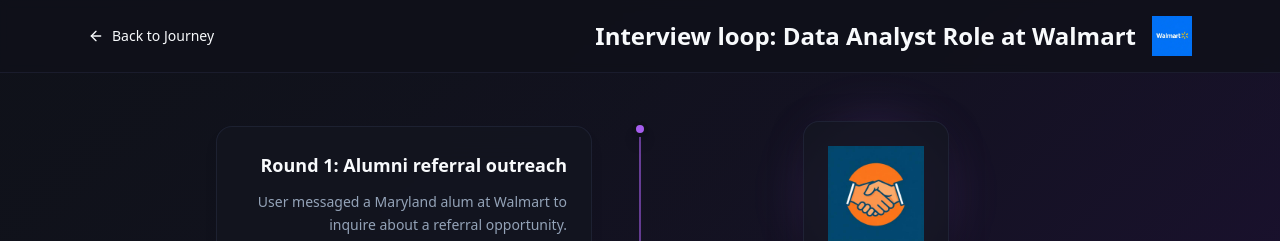
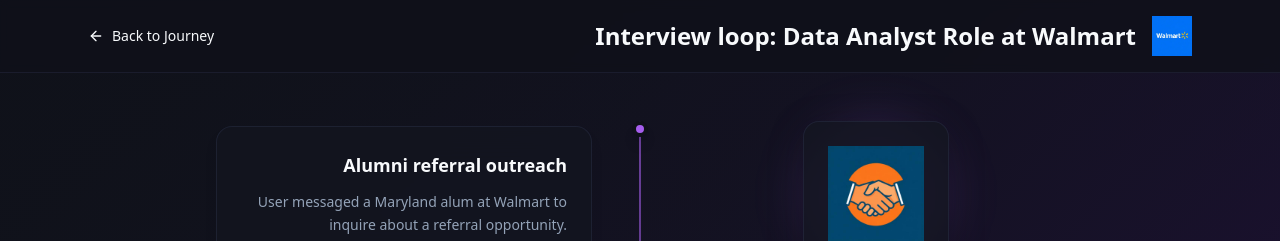
Before and after one commit to Light-houseAI/lighthouse-journey-canvas, a React (Vite) app: page /interview-timeline in a window 1280 px wide. Shown: the top 241 px of the page. Built offline with nearby package versions, Linux system fonts and the light colour scheme.

Commit message:
Update event title
Updated the event title to "Alumni referral outreach".

```diff
--- a/src/pages/InterviewTimeline.tsx
+++ b/src/pages/InterviewTimeline.tsx
@@ -19,7 +19,7 @@ interface TimelineEvent {
 const timelineEvents: TimelineEvent[] = [
   {
     id: 1,
-    title: "Round 1: Alumni referral outreach",
+    title: "Alumni referral outreach",
     description: "User messaged a Maryland alum at Walmart to inquire about a referral opportunity.",
     illustration: handshakeIcon,
   },
```
